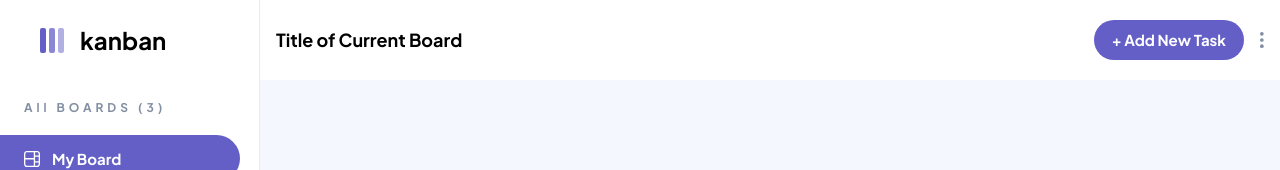
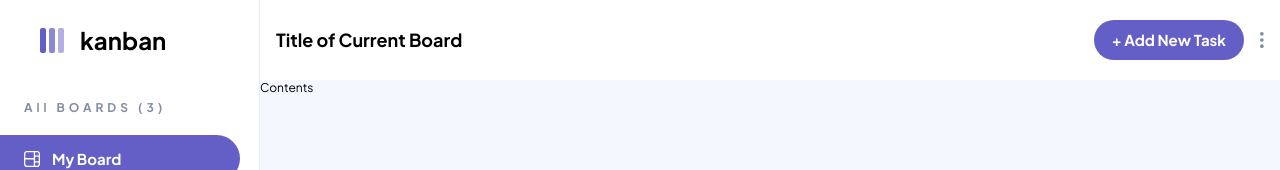
Before and after one commit to NaetharuCodes/kanban, a React (Vite) app in the folder kanban-ui/: page / in a window 1280 px wide. Shown: the top 170 px of the page. Built offline with nearby package versions, Linux system fonts and the light colour scheme.

Commit message:
configure main to shift with sidebar open

```diff
--- a/kanban-ui/src/components/AppShell/AppShell.module.css
+++ b/kanban-ui/src/components/AppShell/AppShell.module.css
@@ -5,6 +5,8 @@
   left: 0;
   right: 0;
   top: 0;
+  display: flex;
+  flex-direction: column;
 }
 
 .header {
@@ -58,6 +60,11 @@
   align-items: center;
 }
 
+.main {
+  flex-grow: 1;
+  transition: 0.2s ease;
+}
+
 @media only screen and (min-width: 760px) {
   .brandText {
     display: block;
@@ -99,4 +106,11 @@
     color: white;
     cursor: pointer;
   }
+
+  .main {
+  }
+
+  .shiftedMain {
+    margin-left: 260px;
+  }
 }
--- a/kanban-ui/src/components/AppShell/AppShell.tsx
+++ b/kanban-ui/src/components/AppShell/AppShell.tsx
@@ -49,7 +49,9 @@ const AppShell = ({ children }: AppShellProps) => {
         toggleShowSideBar={handleToggleSidebar}
         showSideBar={showSidebar}
       />
-      <div>{children}</div>
+      <div className={`${styles.main} ${showSidebar && styles.shiftedMain}`}>
+        {children}
+      </div>
     </div>
   );
 };
```
